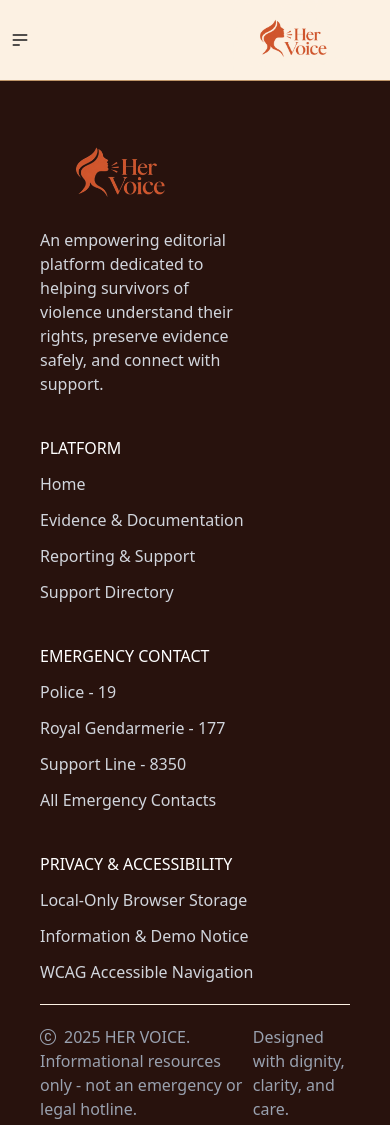
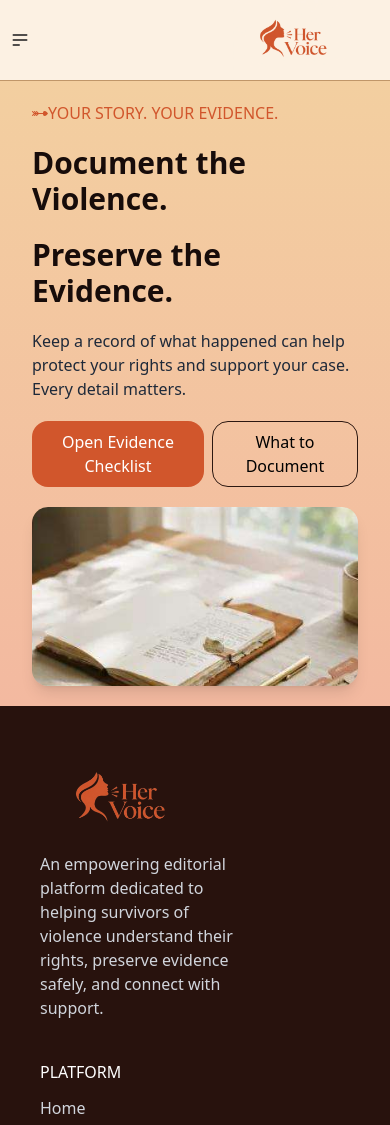
Before and after one commit to Sara-Elasmar/SARA-ELASMAR-final-project-HTML-CSS, a website: page public/pages/Evidence.html in a window 390 px wide. Shown: the top 1125 px of the page. Drawn offline with nearby package versions, Linux system fonts and the light colour scheme.

Commit message:
Page two: added first section with responsivity

```diff
--- a/public/pages/Evidence.html
+++ b/public/pages/Evidence.html
@@ -22,9 +22,9 @@
                     </div>
                     <ul tabindex="-1"
                         class="menu menu-sm dropdown-content bg-base-100 rounded-box z-1 mt-3 w-50 p-2 shadow">
-                        <li><a class="hover:text-[rgb(209,87,44)] hover:border-b-2 border-[rgb(44,24,17)]"
+                        <li><a class="hover:text-[rgb(209,87,44)] hover:border-b"
                     href="../../index.html">Home</a></li>
-                        <li> <a class="hover:text-[rgb(209,87,44)] hover:border-b" href="./Evidence.html">Evidence</a></li>
+                        <li> <a class="hover:text-[rgb(209,87,44)] hover:border-b-2 border-[rgb(44,24,17)]" href="./Evidence.html">Evidence</a></li>
                         <li><a class="hover:text-[rgb(209,87,44)] hover:border-b" href="./Report.html">Reporting</a></li>
                     </ul>
                 </div>
@@ -34,9 +34,9 @@
         </div>
         <div class="flex gap-20 items-center">
             <nav class="flex gap-20 items-center pr-5] max-sm:hidden">
-                <a class="hover:text-[rgb(209,87,44)] hover:border-b-2 border-[rgb(44,24,17)]"
+                <a class="hover:text-[rgb(209,87,44)] hover:border-b"
                     href="../../index.html">Home</a>
-                <a class="hover:text-[rgb(209,87,44)] hover:border-b" href="./Evidence.html">Evidence</a>
+                <a class="hover:text-[rgb(209,87,44)]  hover:border-b-2 border-[rgb(44,24,17)]" href="./Evidence.html">Evidence</a>
                 <a class="hover:text-[rgb(209,87,44)] hover:border-b" href="./Report.html">Reporting</a>
             </nav>
 
@@ -45,6 +45,26 @@
                 Support <i class="bi bi-arrow-right text-white"></i></button>
         </div>
     </header>
+    <main>
+        <section class="flex justify-between py-5 px-8 bg-[rgb(243,207,160)] bg-linear-to-b from-[rgb(243,207,160)] to-[rgb(243,185,160)] max-sm:flex-col max-sm:gap-5">
+            <div
+                class="flex flex-col gap-5">
+                <p class="text-[rgb(209,86,44)] font-medium"><i class="bi bi-heart-arrow text-[rgb(209,86,44)]"></i>YOUR STORY. YOUR EVIDENCE.</p>
+                <h1 class="font-bold text-3xl text-[rgb(23,12,10)]">Document the Violence.</h1>
+                <h1 class="font-bold text-3xl text-[rgb(23,12,10)]">Preserve the Evidence.</h1>
+                <p class="text-gray-800">Keep a record of what happened can help protect your rights and support your case. Every detail matters.</p>
+                <div class="flex gap-2">
+                    <button
+                        class="bg-[rgb(209,86,44)] py-2 px-6 rounded-2xl text-white cursor-pointer hover:bg-[rgb(44,24,17)] hover:text-[rgb(234,204,168)] hover:animate-bounce">Open Evidence Checklist</button>
+                    <button
+                        class="border border-[rgb(44,24,17)] py-2 px-6 rounded-2xl text-black cursor-pointer hover:border-[rgb(209,86,44)] hover:text-[rgb(209,86,44)] hover:animate-bounce">What to Document</button>
+                </div>
+            </div>
+            <div>
+                <img src="../images/img-evidence.png" class="rounded-2xl shadow-lg hover:shadow-[rgb(209,86,44)]">
+            </div>
+        </section>
+    </main>
     <footer>
         <div class="bg-[rgb(40,18,13)] py-10 px-10">
             <div class="flex gap-10 pb-5 border-b border-[rgb(252,241,227)] max-sm:flex-col">
```
Also changed, not shown: public/css/output.css, public/images/img-evidence.png (added).
